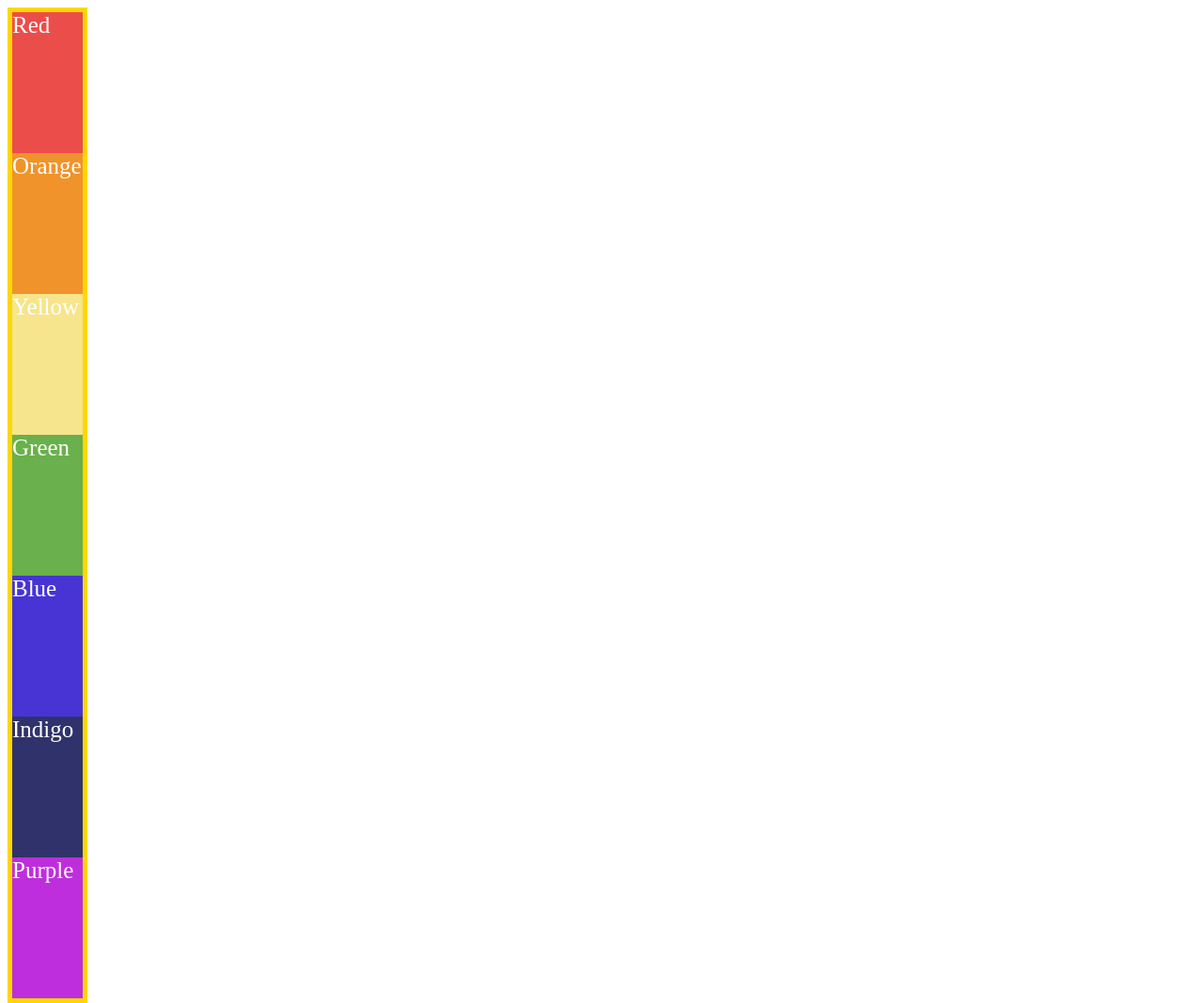
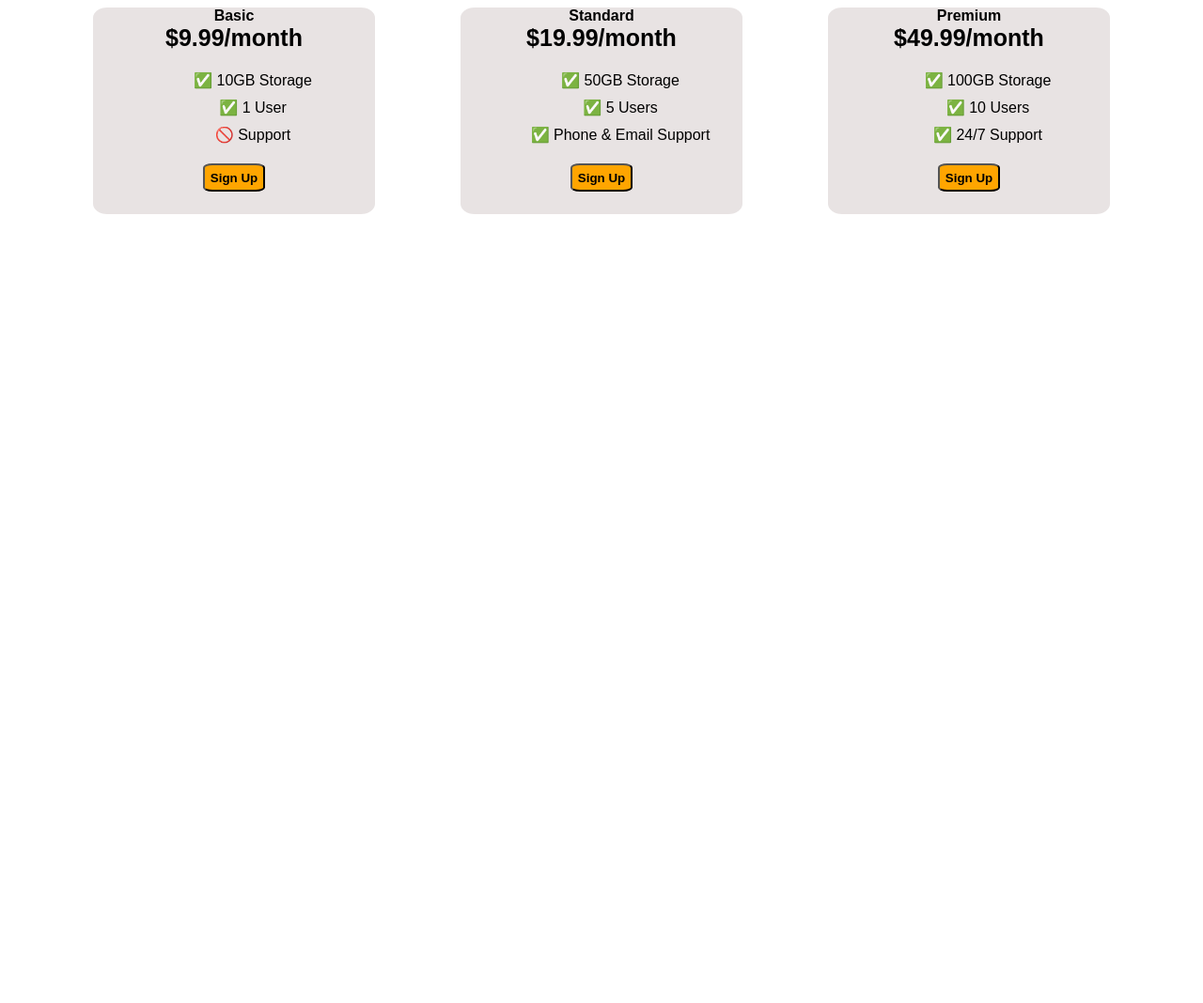
Before and after one commit to BatuhanKIRICI/HTML, a plain HTML site: page index.html in a window 1280 px wide. Shown: the whole page at 94% size. After the commit the page ends 800 px from the top, so only its background shows below. Drawn offline with Linux system fonts and the light colour scheme; a web font is replaced by a local one.

Commit message:
Pricing table with Flexbox

```diff
--- a/index.html
+++ b/index.html
@@ -1,72 +1,93 @@
 <!DOCTYPE html>
-<html lang="en">
+<html>
+
 <head>
-    <meta charset="UTF-8" />
-    <meta name="viewport" content="width=device-width, initial-scale=1.0" />
-    <title>Flex Direction</title>
-    <!-- HINT:
-  https://developer.mozilla.org/en-US/docs/Web/CSS/Universal_selectors
-  https://developer.mozilla.org/en-US/docs/Learn/CSS/Building_blocks/Selectors/Combinators
-  -->
+  <title>Flexbox Pricing Table</title>
+  <link rel="preconnect" href="https://fonts.googleapis.com">
+  <link rel="preconnect" href="https://fonts.gstatic.com" crossorigin>
+  <link href="https://fonts.googleapis.com/css2?family=Sono:wght@400;700&display=swap" rel="stylesheet">
   <style>
-      .container {
-        color: white;
-        border: 5px solid gold;
-        display: flex;
-        flex-direction: column;
-        width: 75px;
-        height: auto;
+    body {
+      font-family: 'Sono', sans-serif;
     }
 
-      /*
-Select all the elements that are the direct
-children of the .container class.
-    */
-
-      .red {
-        background-color: #eb4d4b;
-        height: 150px;
+    /* Hint: What can you do with a media query and flexbox? */
+    @media (max-width: 2500px) {
+      .pricing-plan  {
+        background-color: rgb(232, 227, 227);
+        border-radius: 5%;
+        width: 300px;
+        height: 220px;
       }
-      .orange {
-        background-color: #f0932b;
-        height: 150px;
-      }
-      .yellow {
-        background-color: #f6e58d;
-        height: 150px;
-      }
-      .green {
-        background-color: #6ab04c;
-        height: 150px;
-      }
-      .blue {
-        background-color: #4834d4;
-        height: 150px;
-      }
-      .indigo {
-        background-color: #30336b;
-        height: 150px;
-      }
-      .purple {
-        background-color: #be2edd;
-        height: 150px;
     }
 
-      .container > div {
-        font-size: 25px;
+    .pricing-container {
+      text-align: center;
+      display: flex;
+      flex-direction: row;
+      flex-wrap: nowrap;
+      justify-content:space-evenly;
+      align-items: center;
+    }
+      .plan-button {
+        background-color: orange;
+        border-radius: 15%;
+        height: 30px;
+        font-weight: bold;
+      }
+
+     .plan-title {
+      font-weight: bold;
+     }
+     .plan-price {
+      font-size: 25px ;
+      font-weight: bolder;
+     }
+
+     ul {
+      list-style: none;
+     }
+
+     li {
+      padding: 5px;
      }
   </style>
 </head>
 
 <body>
-    <div class="container">
-      <div class="red">Red</div>
-      <div class="orange">Orange</div>
-      <div class="yellow">Yellow</div>
-      <div class="green">Green</div>
-      <div class="blue">Blue</div>
-      <div class="indigo">Indigo</div>
-      <div class="purple">Purple</div>
+  <div class="pricing-container">
+    <div class="pricing-plan">
+      <div class="plan-title">Basic</div>
+      <div class="plan-price">$9.99/month</div>
+      <ul class="plan-features">
+        <li>✅ 10GB Storage</li>
+        <li>✅ 1 User</li>
+        <li>🚫 Support</li>
+      </ul>
+      <button class="plan-button">Sign Up</a>
     </div>
+    <div class="pricing-plan">
+      <div class="plan-title">Standard</div>
+      <div class="plan-price">$19.99/month</div>
+      <ul class="plan-features">
+        <li>✅ 50GB Storage</li>
+        <li>✅ 5 Users</li>
+        <li>✅ Phone &amp; Email Support</li>
+      </ul>
+      <button class="plan-button">Sign Up</a>
+    </div>
+    <div class="pricing-plan">
+      <div class="plan-title">Premium</div>
+      <div class="plan-price">$49.99/month</div>
+      <ul class="plan-features">
+        <li>✅ 100GB Storage</li>
+        <li>✅ 10 Users</li>
+        <li>✅ 24/7 Support</li>
+      </ul>
+      <button class="plan-button">Sign Up</a>
+    </div>
+  </div>
+
 </body>
+
 </html>
```
Lines whose indentation alone changed are shown as unchanged.
